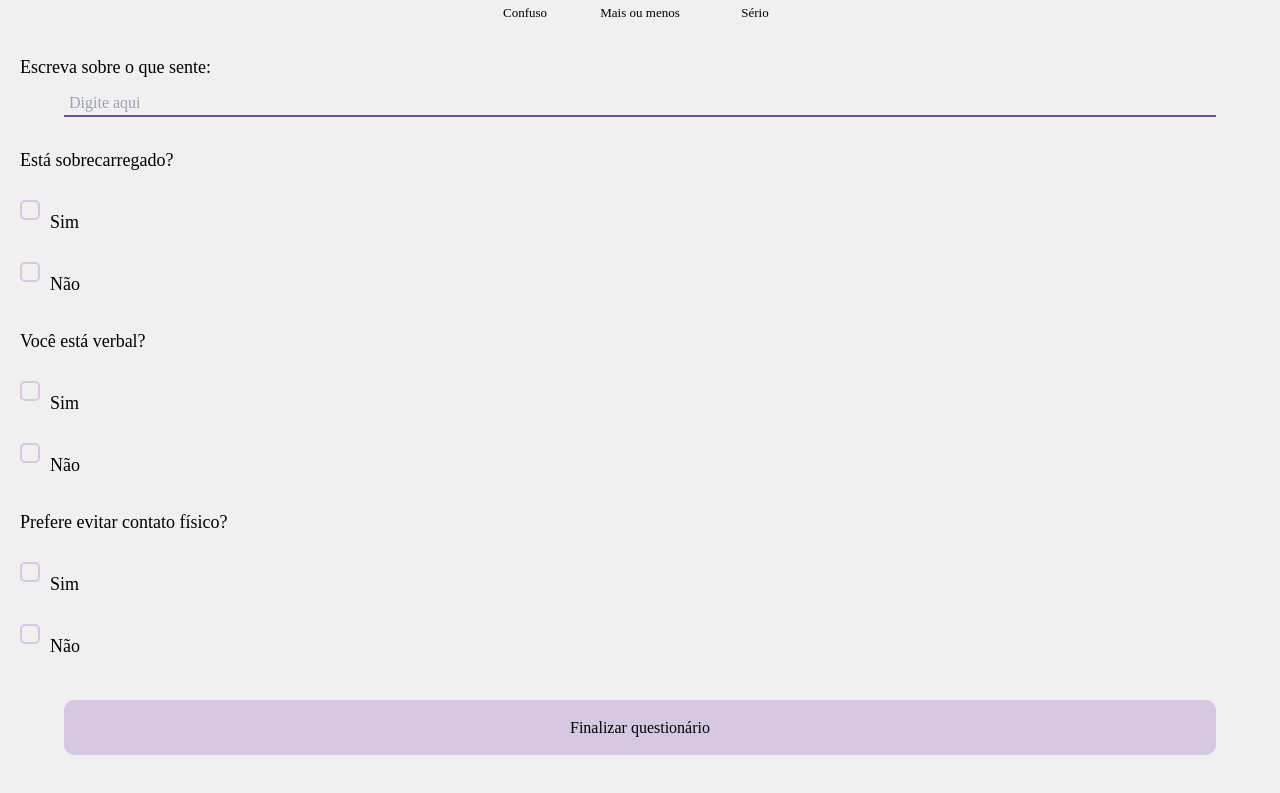
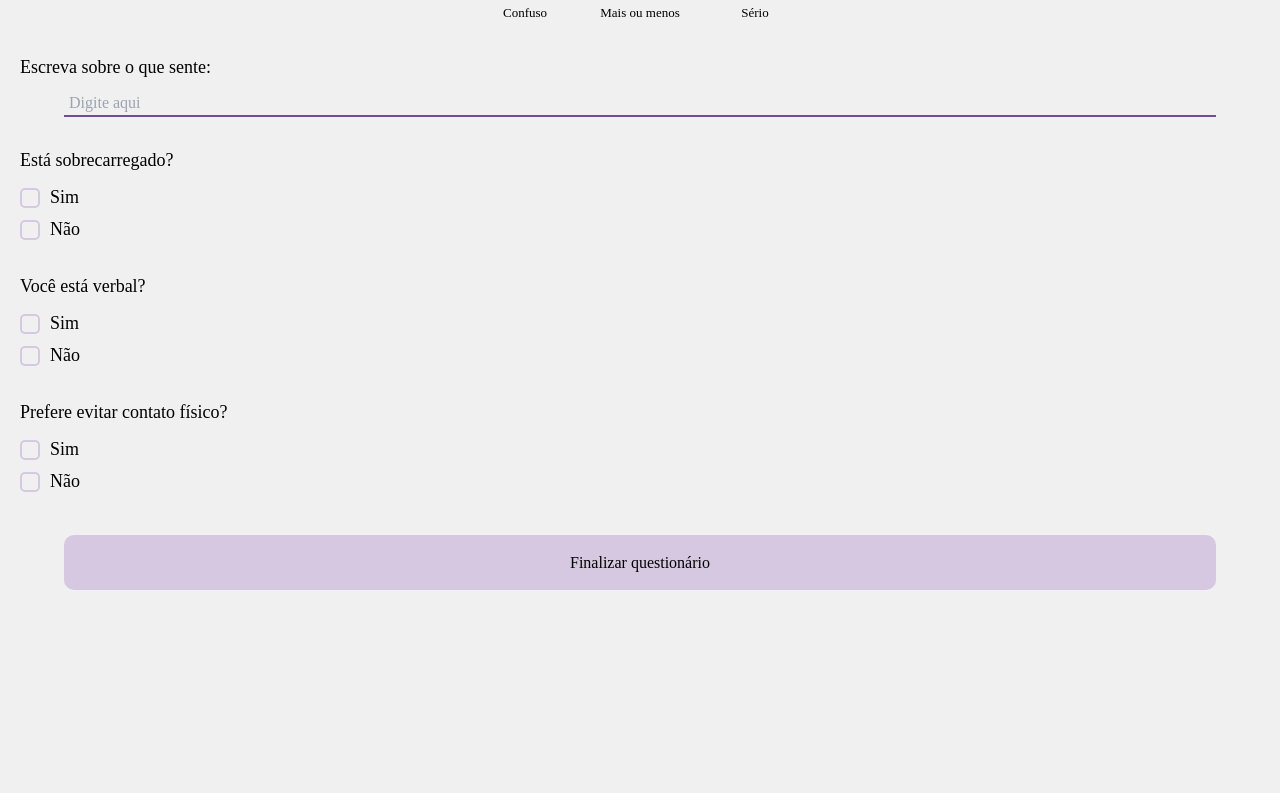
Before and after one commit to viudess/foxpectrum, an Angular app: page /formsmood in a window 1280 px wide. Shown: the part 1437-2230 px from the top of the page. After the commit the page ends 2117 px from the top, so only its background shows below. Built offline with nearby package versions, Linux system fonts and the light colour scheme; a web font is replaced by a local one.

Commit message:
inputs e design

```diff
--- a/src/app/tipico/mood/forms-mood/forms-mood.component.css
+++ b/src/app/tipico/mood/forms-mood/forms-mood.component.css
@@ -27,18 +27,24 @@ input{
   align-items: center;
 }
 .check{
+  margin-top: 10px;
+}
+.gridcheck{
   display: flex;
-  flex-direction: column;
-  padding-left: 20px;
+  align-items: center;
+  flex-direction: row;
+  margin-left: 20px;
+  margin-bottom: 5px;
 }
-.check h1{
+.check h2{
   font-size: large;
   padding-left: 10px;
 }
-.check div{
-  display: flex;
-  align-items: center;
-  margin-top: 5px;
+.radio{
+  width: 20px;
+  height: 20px;
+  border: 2px solid #D6C8E1;
+  border-radius: 5px;
 }
 .finalizar{
   display: flex;
@@ -56,9 +62,3 @@ input{
 form h1{
   padding-top: 20px;
 }
-.radio{
-  width: 20px;
-  height: 20px;
-  border: 2px solid #D6C8E1;
-  border-radius: 5px;
-}
--- a/src/app/tipico/mood/forms-mood/forms-mood.component.html
+++ b/src/app/tipico/mood/forms-mood/forms-mood.component.html
@@ -21,35 +21,35 @@
     </div>
       <h1>Está sobrecarregado?</h1>
       <form class="check">
-        <div>
+        <div class="gridcheck">
           <div class="radio"></div>
-          <h1 for="">Sim</h1>
+          <h2>Sim</h2>
         </div>
-        <div>
+        <div class="gridcheck">
           <div class="radio"></div>
-          <h1 for="">Não</h1>
+          <h2>Não</h2>
         </div>
       </form>
       <h1>Você está verbal?</h1>
       <form class="check">
-        <div>
+        <div class="gridcheck">
           <div class="radio"></div>
-          <h1 for="">Sim</h1>
+          <h2>Sim</h2>
         </div>
-        <div>
+        <div class="gridcheck">
           <div class="radio"></div>
-          <h1 for="">Não</h1>
+          <h2>Não</h2>
         </div>
       </form>
       <h1>Prefere evitar contato físico?</h1>
       <form class="check">
-        <div>
+        <div class="gridcheck">
           <div class="radio"></div>
-          <h1 for="">Sim</h1>
+          <h2>Sim</h2>
         </div>
-        <div>
+        <div class="gridcheck">
           <div class="radio"></div>
-          <h1 for="">Não</h1>
+          <h2>Não</h2>
         </div>
       </form>
     </form>
```
